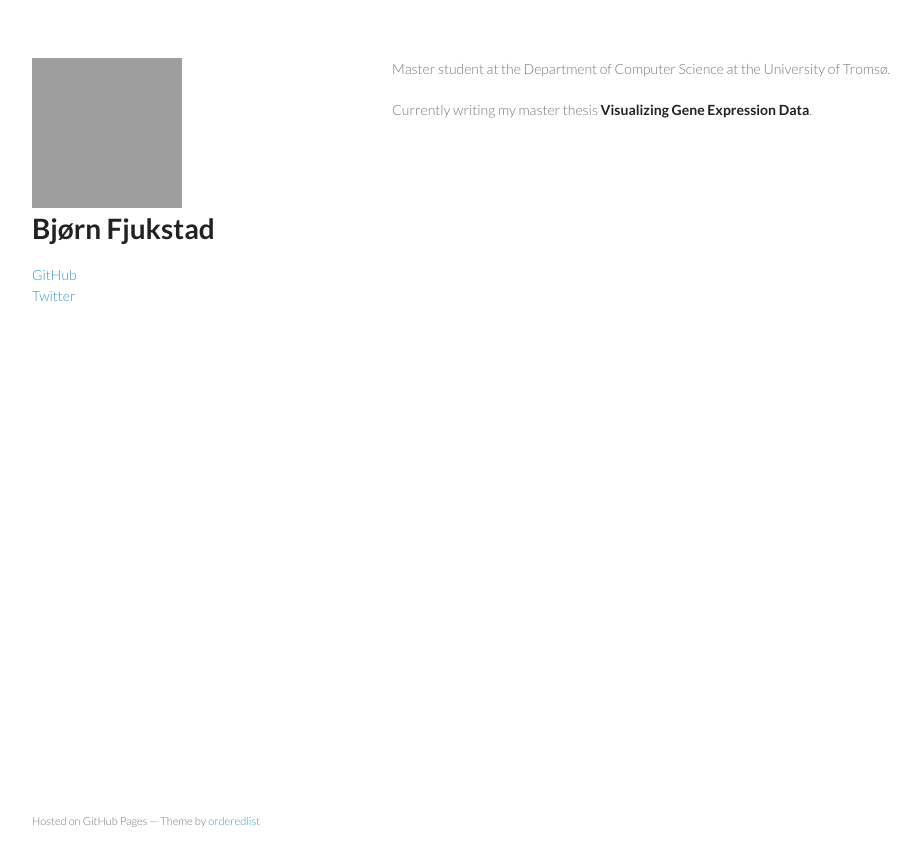
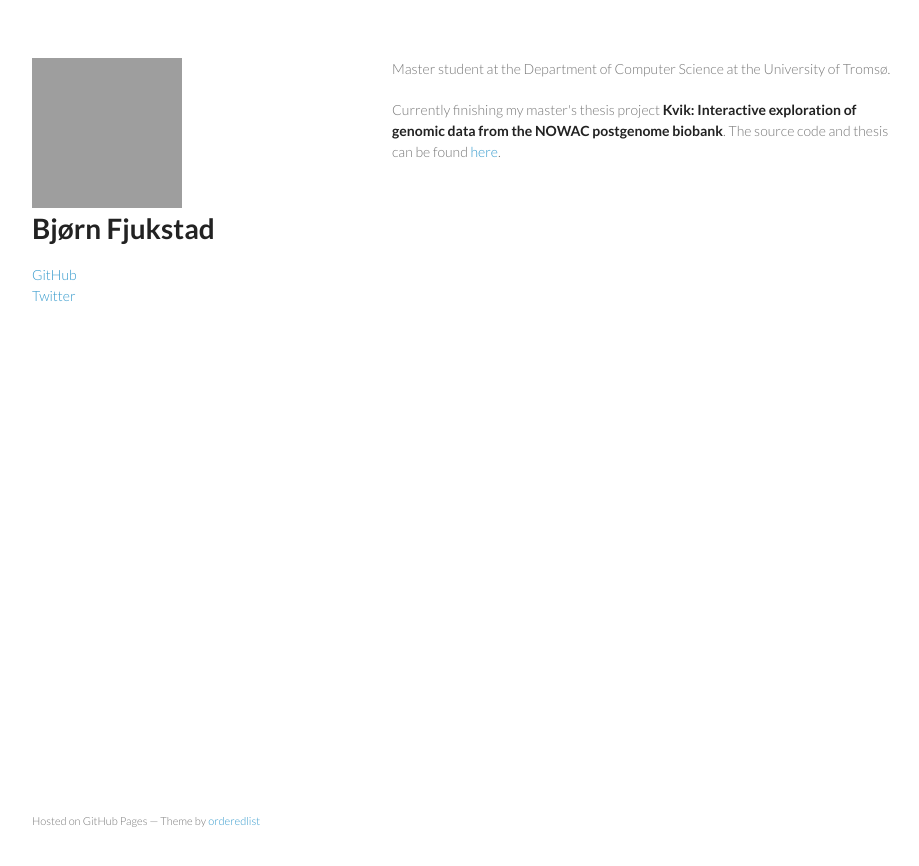
Before and after one commit to fjukstad/fjukstad.github.io, a Jekyll site: the page built from index.html, in a window 1280 px wide. Shown: the top 866 px of the page, without its empty margins (178-1097 px from the left). Built offline with Jekyll 4.4.1, drawn with Linux system fonts in a browser that asks for light colours; grey boxes are pictures that could not be loaded.

Commit message:
updated with link to thesis and that.

```diff
--- a/index.html
+++ b/index.html
@@ -3,6 +3,11 @@ layout: default
 title: Bjørn Fjukstad
 ---
 
-<p>Master student at the Department of Computer Science at the University of Tromsø.</p>
-<p>Currently writing my master thesis <strong>Visualizing Gene Expression
-    Data</strong>. </p>
+<p>
+    Master student at the Department of Computer Science at the University of Tromsø.
+</p>
+<p>
+    Currently finishing my master's thesis project <strong>Kvik: Interactive exploration of genomic data from the NOWAC postgenome biobank</strong>. The source code and thesis can be found <a href="http://github.com/fjukstad/kvik">here</a>.
+
+
+</p>
```
